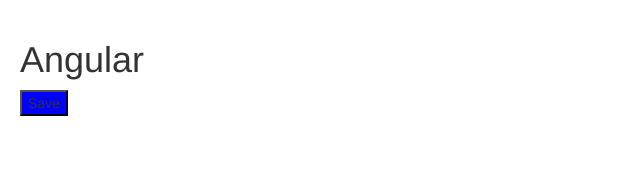
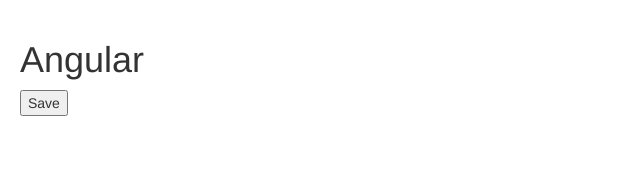
Before and after one commit to michellpine/Angular4_Udemy, an Angular app: page / in a window 1280 px wide. Shown: the top 180 px of the page, without its empty margins (0-640 px from the left). Built offline with nearby package versions, Linux system fonts and the light colour scheme.

Commit message:
event binding

```diff
--- a/src/app/provingComponent/courses.component.ts
+++ b/src/app/provingComponent/courses.component.ts
@@ -7,10 +7,18 @@
     // <div id="courses"> '#courses'
     selector: 'app-courses',
     template: `
-            <button [style.backgroundColor]="isActive ? 'blue' : 'white'">Save</button>
+            <div (click)="onDivClicked($event)">
+                <button (click)="onSave($event)">Save</button>
+            </div>
             `
 })
 
 export class CoursesComponent {
-    isActive = true;
+    onDivClicked(){
+        console.log("Div was clicked");
+    }
+    onSave($event) {
+        $event.stopPropagation();
+        console.log('Button was clicked', $event);
+    }
 }
```
